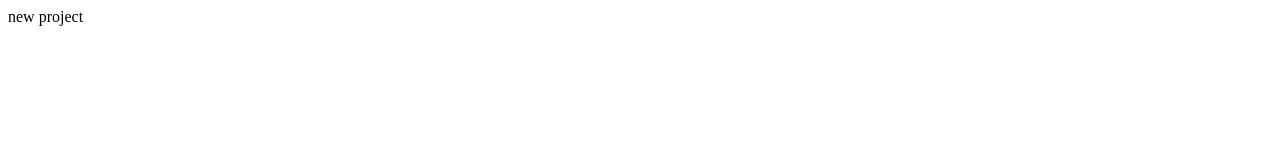
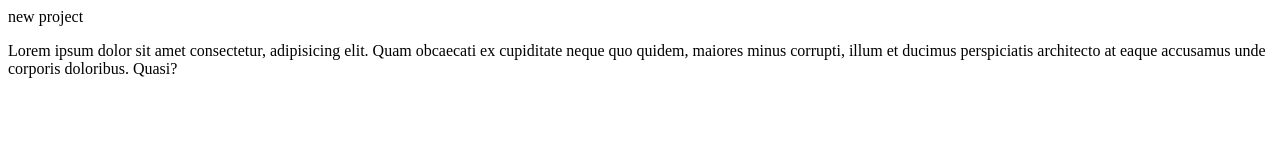
Before and after one commit to Y-devel/demo, a plain HTML site: page index.html in a window 1280 px wide. Drawn offline with Linux system fonts and the light colour scheme.

Commit message:
new text

```diff
--- a/index.html
+++ b/index.html
@@ -7,5 +7,6 @@
 </head>
 <body>
    new project
+   <p>Lorem ipsum dolor sit amet consectetur, adipisicing elit. Quam obcaecati ex cupiditate neque quo quidem, maiores minus corrupti, illum et ducimus perspiciatis architecto at eaque accusamus unde corporis doloribus. Quasi?</p>
 </body>
 </html>
```
